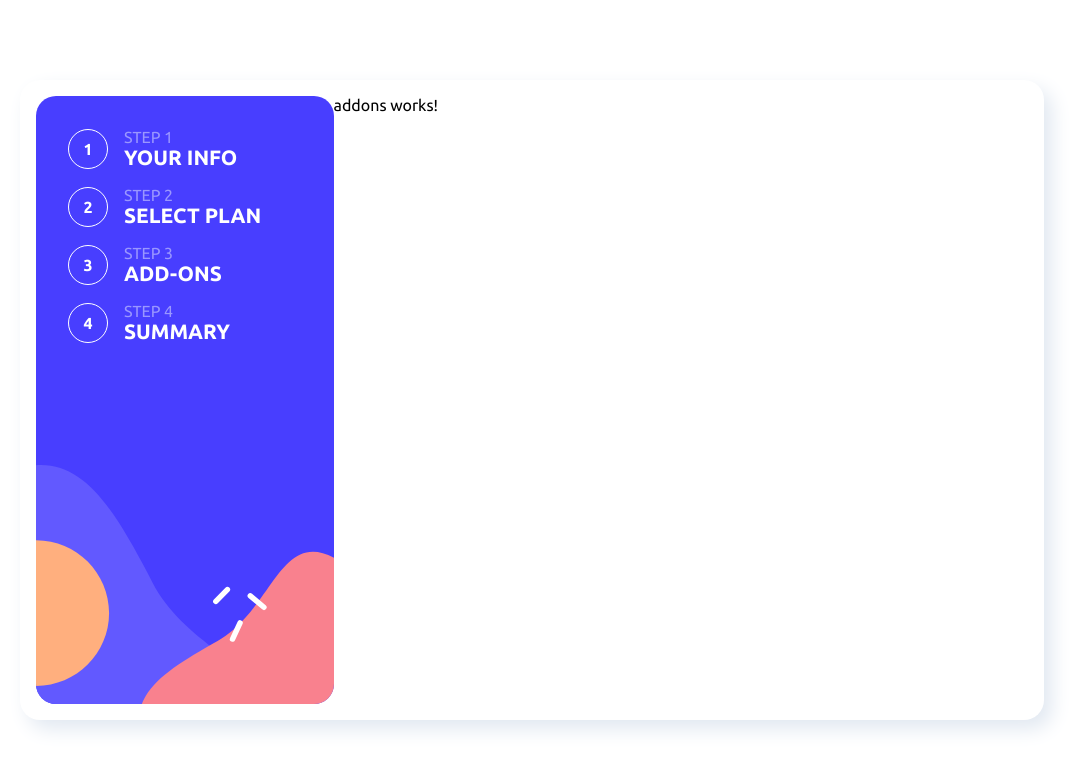
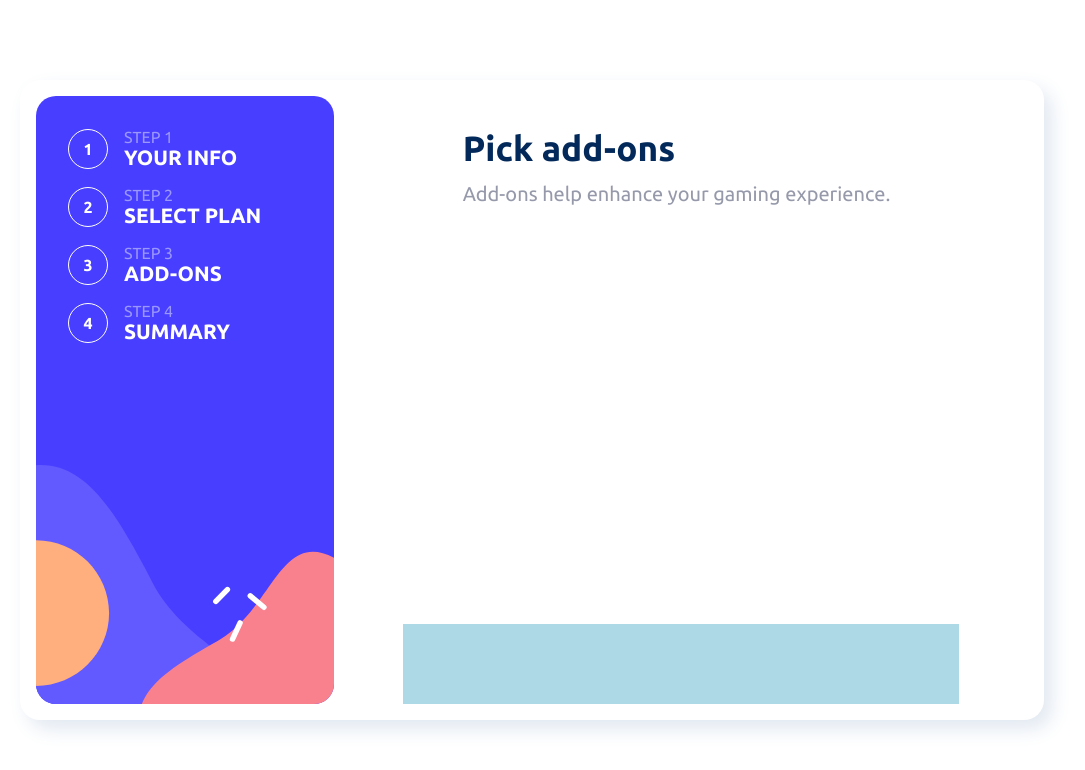
Before and after one commit to Pe-KaY/multi-step-form, an Angular app: page /addons in a window 1280 px wide. Shown: the top 770 px of the page, without its empty margins (108-1193 px from the left). Built offline with nearby package versions, Linux system fonts and the light colour scheme.

Commit message:
style: added initial setup for add on page

```diff
--- a/src/app/addons/addons.component.css
+++ b/src/app/addons/addons.component.css
@@ -0,0 +1,45 @@
+.addon__content-wrapper {
+  height: 100%;
+  width: 100%;
+  background: var(--content-bg-mobile);
+  display: flex;
+  flex-direction: column;
+  justify-content: space-between;
+}
+
+.addon__modal {
+  background: var(--bg-primary);
+  width: 90%;
+  margin-inline: auto;
+  padding: 2rem;
+  height: fit-content;
+  border-radius: 20px;
+  margin-top: -100px;
+}
+
+.addon__footer {
+  background: var(--bg-primary);
+  height: 5rem;
+  padding: 1rem;
+  background: lightblue;
+}
+
+/* large screens */
+@media (min-width: 1024px) {
+  .addon__content-wrapper {
+    background: var(--bg-primary);
+  }
+  .addon__content-wrapper {
+    width: 80%;
+    margin-inline: auto;
+  }
+  .addon__modal {
+    margin-top: 0;
+  }
+  .addon__footer {
+    background: var(--bg-primary);
+    height: 5rem;
+    padding: 1rem;
+    background: lightblue;
+  }
+}
--- a/src/app/addons/addons.component.html
+++ b/src/app/addons/addons.component.html
@@ -1 +1,19 @@
-<p>addons works!</p>
+<div class="addon__content-wrapper">
+  <div class="addon__modal">
+    <div class="header">
+      <h1 class="title">Pick add-ons</h1>
+      <p class="sub-title">Add-ons help enhance your gaming experience.</p>
+    </div>
+
+    <div class="addon__options">
+
+        <div class="addon__option">
+
+        </div>
+    </div>
+  </div>
+
+  <div class="addon__footer">
+    <div class="addon__option"></div>
+  </div>
+</div>
--- a/src/app/multistepform/multistepform.component.css
+++ b/src/app/multistepform/multistepform.component.css
@@ -3,7 +3,7 @@
   box-shadow: 8px 9px 20px #e1e8f1;
   display: flex;
   flex-direction: column;
-  height: 80%;
+  height: 100%;
 }
 .form__leftSide {
   background-image: url("../../assets/bg-sidebar-mobile.svg");
@@ -54,6 +54,11 @@
   font-size: 1.3rem;
 }
 
+.form__rightSide {
+  width: 100%;
+  height: 100%;
+}
+
 /* media queries */
 
 /* xtra small screens */
@@ -77,6 +82,7 @@
 @media (min-width: 1024px) {
   .form__container {
     flex-direction: row;
+    height: 80%;
   }
   .form__leftSide {
     background-image: url("../../assets/bg-sidebar-desktop.svg");
--- a/src/styles.css
+++ b/src/styles.css
@@ -1,9 +1,10 @@
-*,::before,::after{
+*,
+::before,
+::after {
   margin: 0;
   padding: 0;
   box-sizing: border-box;
 }
-
 
 :root {
   /* Global colors definition */
@@ -15,6 +16,7 @@
   --clr-light-grey: #d6d9e6;
   --clr-very-light-grey: #f8f9ff;
   --clr-white: #ffffff;
+  --clr-bluish-grey: #eff5ff;
   --clr-red: #ee374a;
 
   /* utility colors  */
@@ -33,10 +35,11 @@
   --bg-secondary: var(--clr-purple);
   --bg-accent: var(--clr-very-light-grey);
   --stepper-active-bg: var(--clr-sky-blue);
+  --content-bg-mobile: var(--clr-bluish-grey);
 
   /* Mobile view font sizes*/
-  --fs-xl: 32px;
-  --fs-lg: 18px;
+  --fs-xl: 28px;
+  --fs-lg: 16px;
   --fs-md: 14px;
   --fs-sm: 12px;
 
@@ -75,8 +78,9 @@ body {
 .title {
   font-size: var(--fs-xl);
   color: var(--text-clr-primary);
-  line-height: normal;
+  line-height: 40px;
   font-weight: 700;
+  margin-bottom: .5rem;
 }
 
 .sub-title {
@@ -110,10 +114,6 @@ body {
   outline-color: var(--clr-red);
 }
 
-
-
-
-
 /* DONT EDIT THIS SIDE IT IS THE RESPONSIVE ZONE */
 /* REMEMBER TO GIVE YOUR CONTAINER DIVS A CLASS OF "container" */
 /* then copy the media queries at the end of this page into your css and edit it from  there */
@@ -145,8 +145,7 @@ body {
 
 /*  large screens */
 @media (min-width: 1024px) {
-
-    body{
+  body {
     align-content: center;
   }
   .container {
```
Lines whose indentation alone changed are shown as unchanged.
